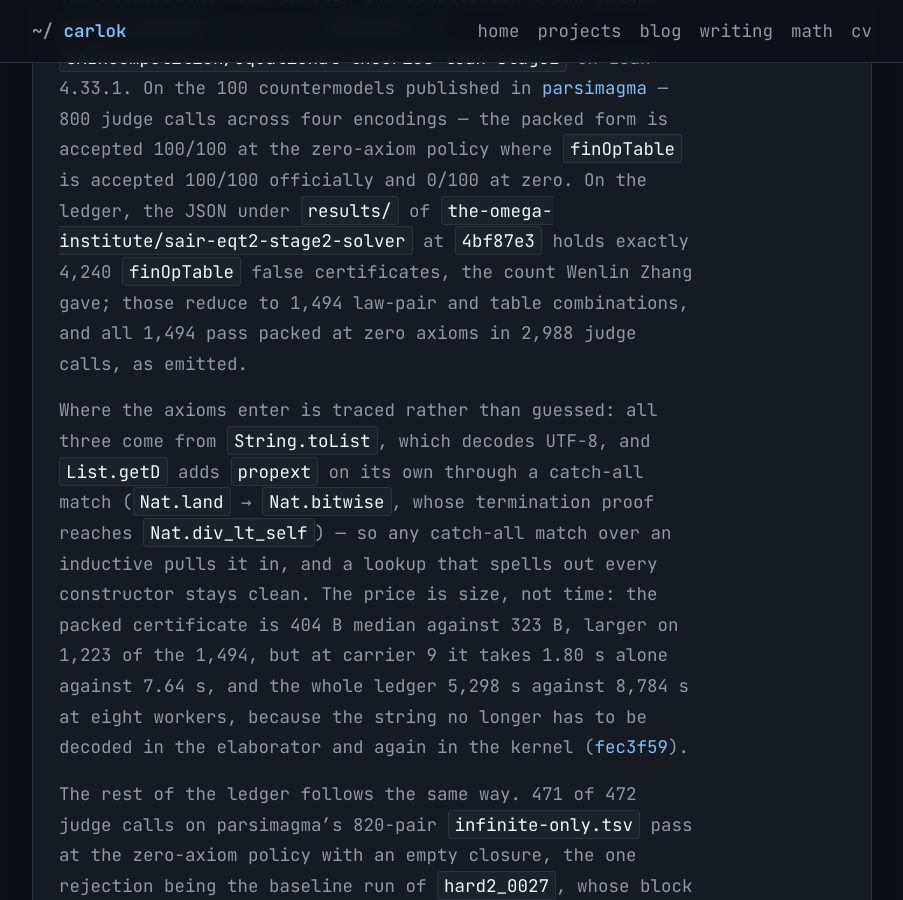
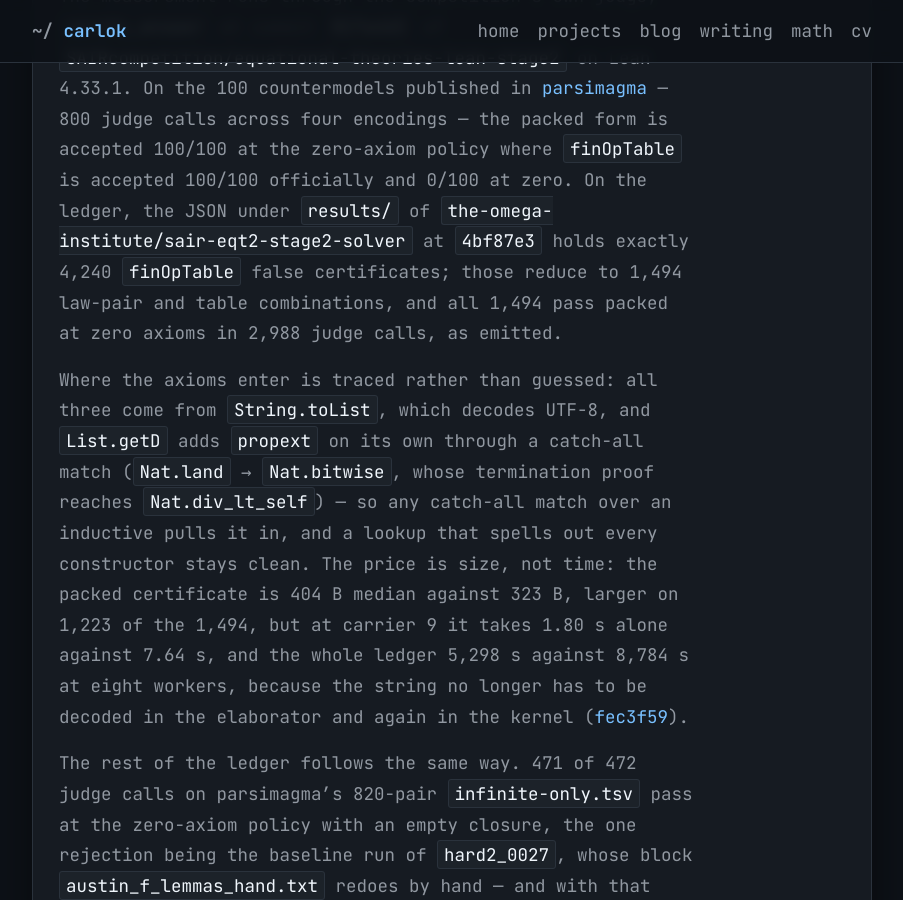
Before and after one commit to carlok/carlok.github.io, a Jekyll site: the page built from _posts/2026-11-21-packed-table-footprint-no-axioms.md, in a window 1280 px wide and 900 px high, scrolled down 912 px. Shown: the whole window, without its empty margins (188-1091 px from the left). Built offline with Jekyll 4.4.1, drawn with Linux system fonts in a browser that asks for light colours.

Commit message:
posts: packed-table-footprint — attribute the 4,240 count to the public ledger, drop private source
Co-Authored-By: Claude Opus 4.8 <noreply@anthropic.com>

```diff
--- a/_posts/2026-11-21-packed-table-footprint-no-axioms.md
+++ b/_posts/2026-11-21-packed-table-footprint-no-axioms.md
@@ -6,7 +6,7 @@ tags: [lean4, math, research]
 
 [packed-table-footprint](https://github.com/carlok/packed-table-footprint) asks one narrow question about the encoding the equational-theories Stage 2 judge is fed: does a countermodel's operation table, read out of a single natural-number literal with `tbl / n ^ (x * n + y) % n`, close over fewer axioms than `finOpTable` — the string-decoding form the parsimagma certificates use? It does, and the gap is the whole list: `finOpTable` closes over `propext`, `Quot.sound` and `Classical.choice`, the packed literal over nothing. Same goal, same tactic (`decideFin!`), same options, only the operation rewritten.
 
-The measurement runs through the competition's own judge, `verify_answer` at commit `817a465` of `SAIRcompetition/equational-theories-lean-stage2` on Lean 4.33.1. On the 100 countermodels published in [parsimagma](https://github.com/carlok/parsimagma) — 800 judge calls across four encodings — the packed form is accepted 100/100 at the zero-axiom policy where `finOpTable` is accepted 100/100 officially and 0/100 at zero. On the ledger, the JSON under `results/` of `the-omega-institute/sair-eqt2-stage2-solver` at `4bf87e3` holds exactly 4,240 `finOpTable` false certificates, the count Wenlin Zhang gave; those reduce to 1,494 law-pair and table combinations, and all 1,494 pass packed at zero axioms in 2,988 judge calls, as emitted.
+The measurement runs through the competition's own judge, `verify_answer` at commit `817a465` of `SAIRcompetition/equational-theories-lean-stage2` on Lean 4.33.1. On the 100 countermodels published in [parsimagma](https://github.com/carlok/parsimagma) — 800 judge calls across four encodings — the packed form is accepted 100/100 at the zero-axiom policy where `finOpTable` is accepted 100/100 officially and 0/100 at zero. On the ledger, the JSON under `results/` of `the-omega-institute/sair-eqt2-stage2-solver` at `4bf87e3` holds exactly 4,240 `finOpTable` false certificates; those reduce to 1,494 law-pair and table combinations, and all 1,494 pass packed at zero axioms in 2,988 judge calls, as emitted.
 
 Where the axioms enter is traced rather than guessed: all three come from `String.toList`, which decodes UTF-8, and `List.getD` adds `propext` on its own through a catch-all match (`Nat.land` → `Nat.bitwise`, whose termination proof reaches `Nat.div_lt_self`) — so any catch-all match over an inductive pulls it in, and a lookup that spells out every constructor stays clean. The price is size, not time: the packed certificate is 404 B median against 323 B, larger on 1,223 of the 1,494, but at carrier 9 it takes 1.80 s alone against 7.64 s, and the whole ledger 5,298 s against 8,784 s at eight workers, because the string no longer has to be decoded in the elaborator and again in the kernel ([fec3f59](https://github.com/carlok/packed-table-footprint/commit/fec3f59)).
 
```
